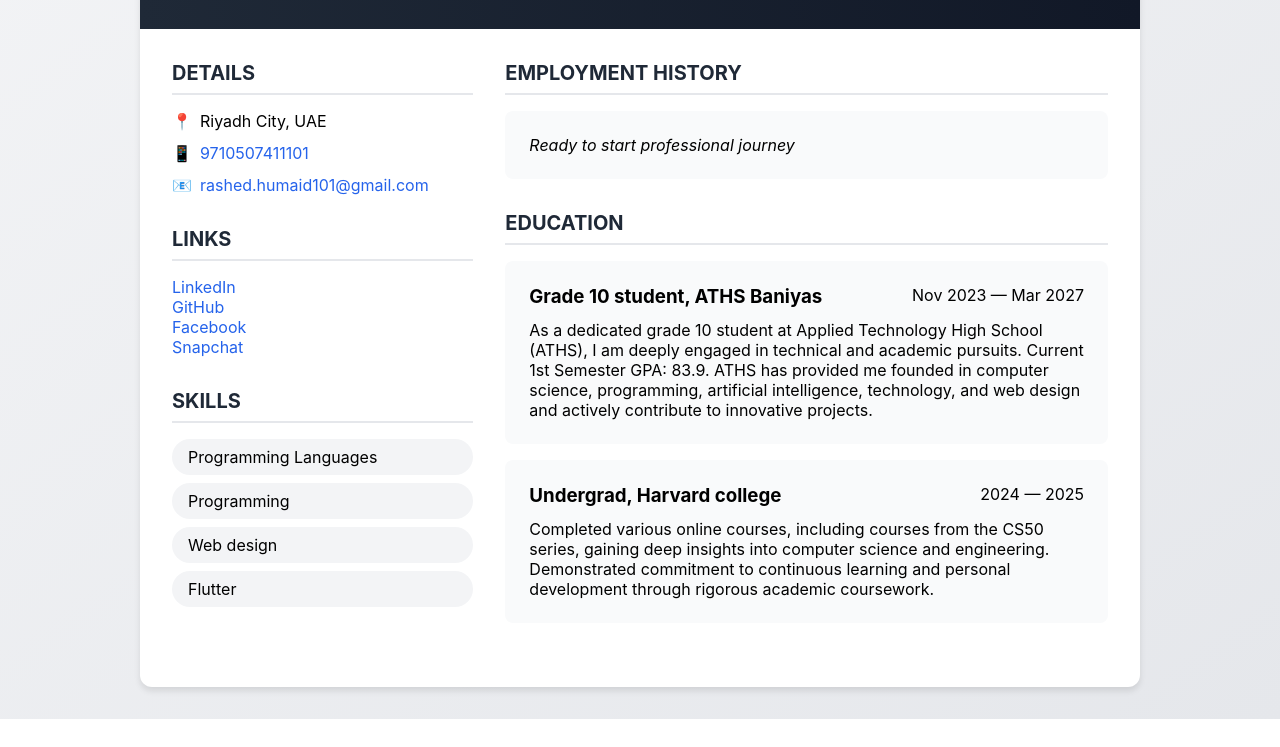
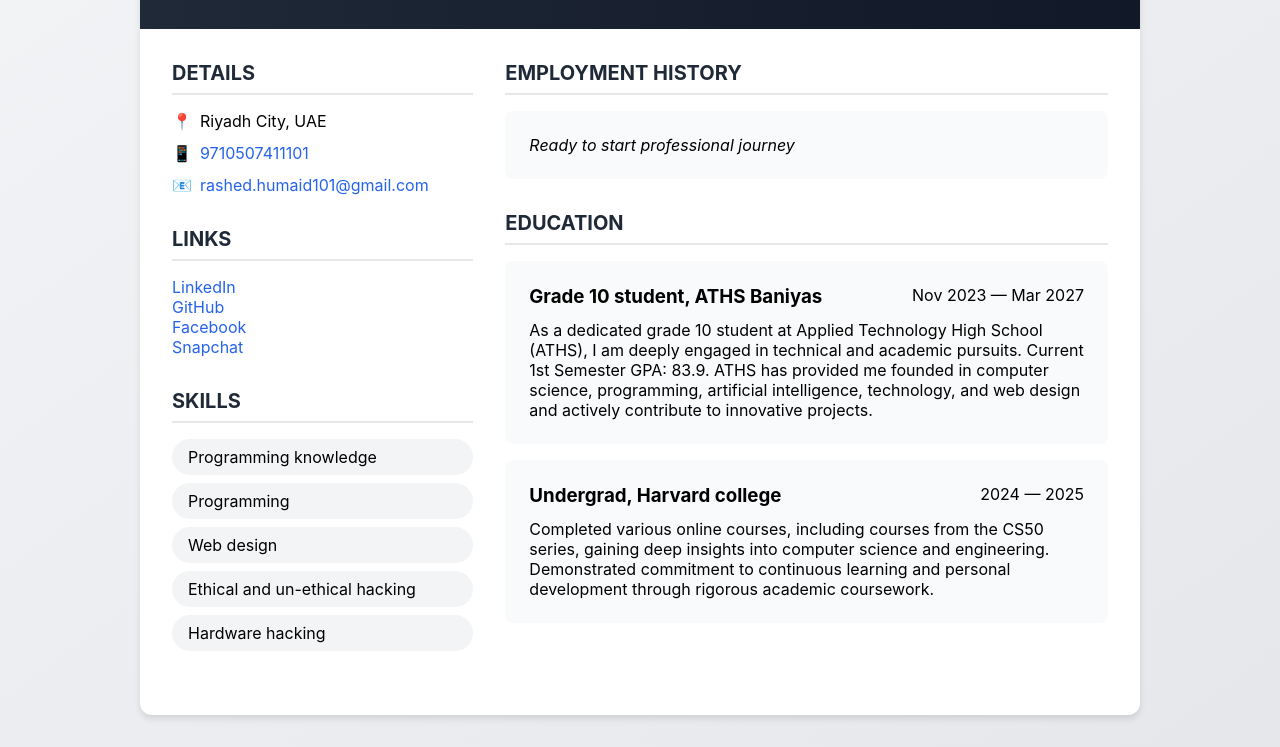
Before and after one commit to 555u/cv-1, a plain HTML site: page index.html in a window 1280 px wide. Shown: the part 192-939 px from the top of the page. Before the commit the page ends 911 px from the top, so only its background shows below. Drawn offline with Linux system fonts and the light colour scheme.

Commit message:
skills  index.html

```diff
--- a/index.html
+++ b/index.html
@@ -224,10 +224,11 @@
 
                 <div class="section skills">
                     <h2>SKILLS</h2>
-                    <div>Programming Languages</div>
+                    <div>Programming knowledge</div>
                     <div>Programming</div>
                     <div>Web design</div>
-                    <div>Flutter</div>
+                  <div>Ethical and un-ethical hacking</div>
+                    <div>Hardware hacking</div>
                 </div>
             </div>
 
```
